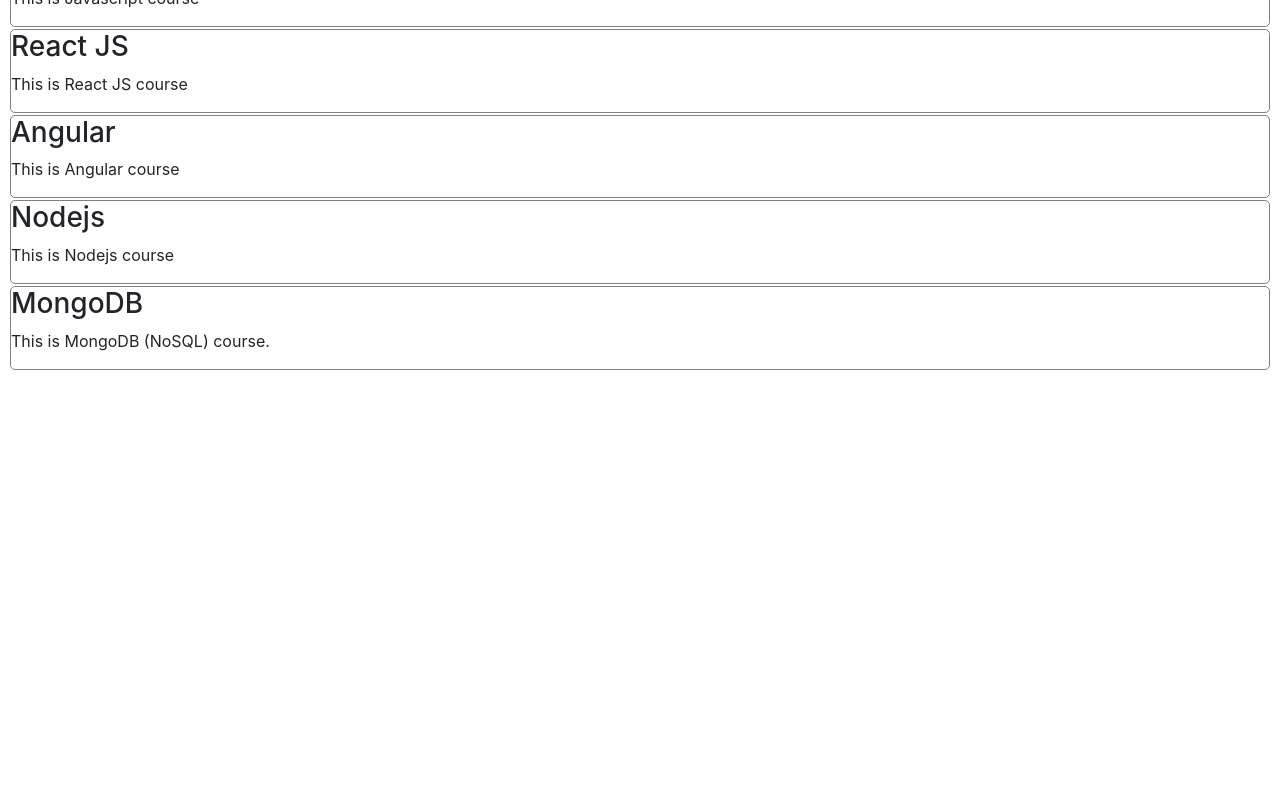
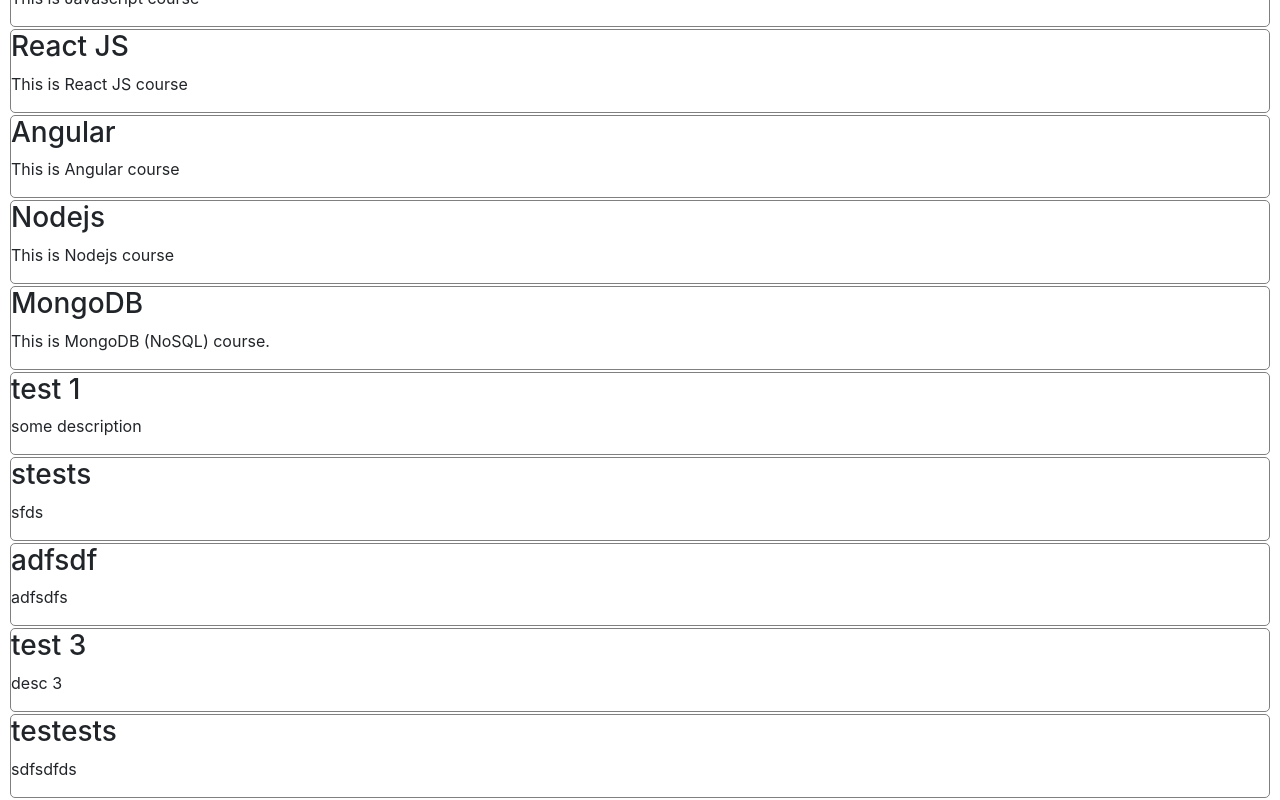
Before and after one commit to dineshgopalchand/mern-31, a React (Create React App) app in the folder react-session/: page / in a window 1280 px wide. Shown: the part 393-1193 px from the top of the page. Before the commit the page ends 800 px from the top, so only its background shows below. Built offline with nearby package versions, Linux system fonts and the light colour scheme; data requests are answered from the project's data file.

Commit message:
Discussed Fetch API with GET and POST method Also create json-server for fake restful API

```diff
--- /dev/null
+++ b/react-session/mock/db.json
@@ -0,0 +1,81 @@
+{
+  "posts": [
+    {
+      "id": 1,
+      "title": "json-server",
+      "author": "typicode"
+    }
+  ],
+  "comments": [
+    {
+      "id": 1,
+      "body": "some comment",
+      "postId": 1
+    }
+  ],
+  "profile": {
+    "name": "typicode"
+  },
+  "courses": [
+    {
+      "id": 1,
+      "name": "HTML 5",
+      "details": "This is HTML course"
+    },
+    {
+      "id": 2,
+      "name": "CSS",
+      "details": "This is CSS course"
+    },
+    {
+      "id": 3,
+      "name": "Javascript",
+      "details": "This is Javascript course"
+    },
+    {
+      "id": 4,
+      "name": "React JS",
+      "details": "This is React JS course"
+    },
+    {
+      "id": 5,
+      "name": "Angular ",
+      "details": "This is Angular course"
+    },
+    {
+      "id": 6,
+      "name": "Nodejs",
+      "details": "This is Nodejs course"
+    },
+    {
+      "id": 7,
+      "name": "MongoDB",
+      "details": "This is MongoDB (NoSQL) course."
+    },
+    {
+      "name": "test 1",
+      "details": "some description",
+      "id": 8
+    },
+    {
+      "name": "stests",
+      "details": "sfds",
+      "id": 9
+    },
+    {
+      "name": "adfsdf",
+      "details": "adfsdfs",
+      "id": 10
+    },
+    {
+      "name": "test 3",
+      "details": "desc 3",
+      "id": 11
+    },
+    {
+      "name": "testests",
+      "details": "sdfsdfds",
+      "id": 12
+    }
+  ]
+}
--- a/react-session/package.json
+++ b/react-session/package.json
@@ -21,7 +21,8 @@
     "start:qa": "PORT=4001 react-scripts start",
     "build": "react-scripts build",
     "test": "react-scripts test",
-    "eject": "react-scripts eject"
+    "eject": "react-scripts eject",
+    "mock": "json-server --watch mock/db.json --port 4110"
   },
   "eslintConfig": {
     "extends": [
--- a/react-session/src/CourseList.jsx
+++ b/react-session/src/CourseList.jsx
@@ -1,31 +1,51 @@
 import React, { useEffect, useState } from "react";
 import Courses from "./Courses";
-import { courses } from "./data/course-data";
 import AddCourse from "./AddCourse";
-// import SuccessButton from "./styled-component/SuccessButton";
-
 const CourseList = () => {
   const title = "Courses List";
-  const [courseList, setCourseList] = useState(courses);
+  const [courseList, setCourseList] = useState([]);
   const [showForm, setShowForm] = useState(false);
 
   useEffect(() => {
-    return () => {
-      console.log("it will run at the end");
-    };
+    fetch("http://localhost:4110/courses")
+      .then((res) => res.json())
+      .then((coursesList) => {
+        setCourseList(coursesList);
+      });
   }, []);
 
   function addNewCourse(title, desc) {
     const newCourse = {
-      id: Date.now(),
       name: title,
       details: desc,
     };
-    setCourseList((prev) => {
-      setShowForm(false);
-      return [newCourse, ...prev];
-
-    });
+    fetch("http://localhost:4110/courses", {
+      method: "POST",
+      body: JSON.stringify(newCourse),
+      headers: {
+        "Content-type": "application/json; charset=UTF-8",
+      },
+    })
+      .then((res) => {
+        if (res.ok) {
+          return res;
+        } else {
+          return Promise.reject({
+            message: res.statusText,
+            status: res.status,
+          });
+        }
+      })
+      .then((res) => res.json())
+      .then((courses) => {
+        setCourseList((prev) => {
+          setShowForm(false);
+          return [courses, ...prev];
+        });
+      })
+      .catch((err) => {
+        console.log(err);
+      });
   }
 
   return (
@@ -42,9 +62,6 @@
       >
         {showForm ? "Close Form" : "Add New"}
       </button>
-
-      {/* <SuccessButton>styled button</SuccessButton> */}
-
       {showForm ? (
         <div className="m-2">
           <AddCourse addCourse={addNewCourse} />
```
Also changed, not shown: react-session/react-course-content.txt.
